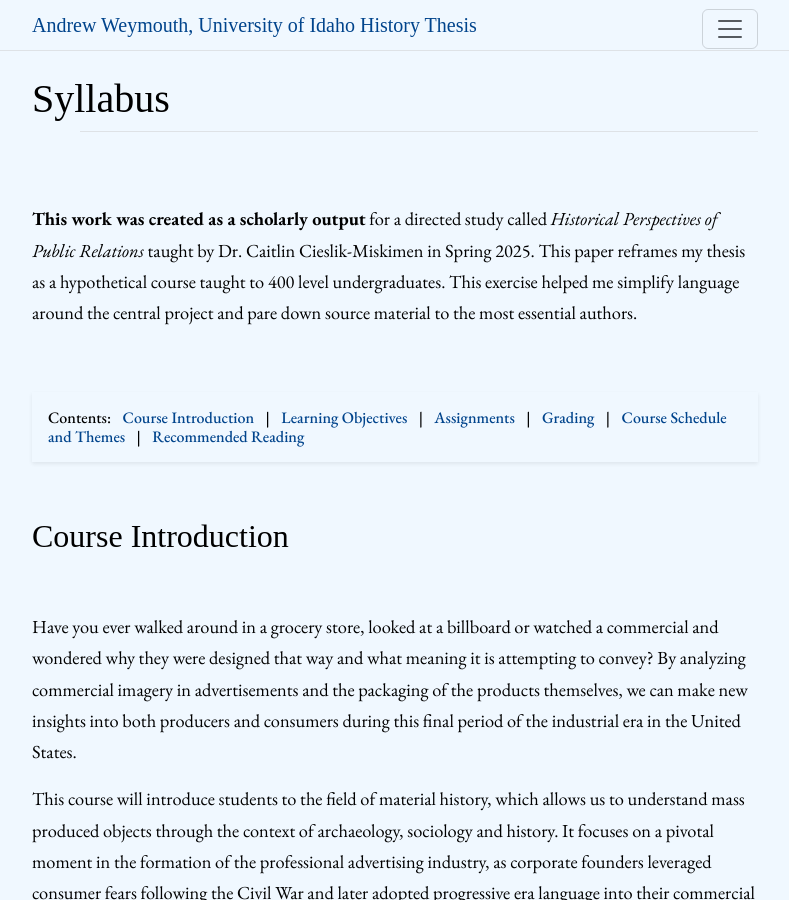
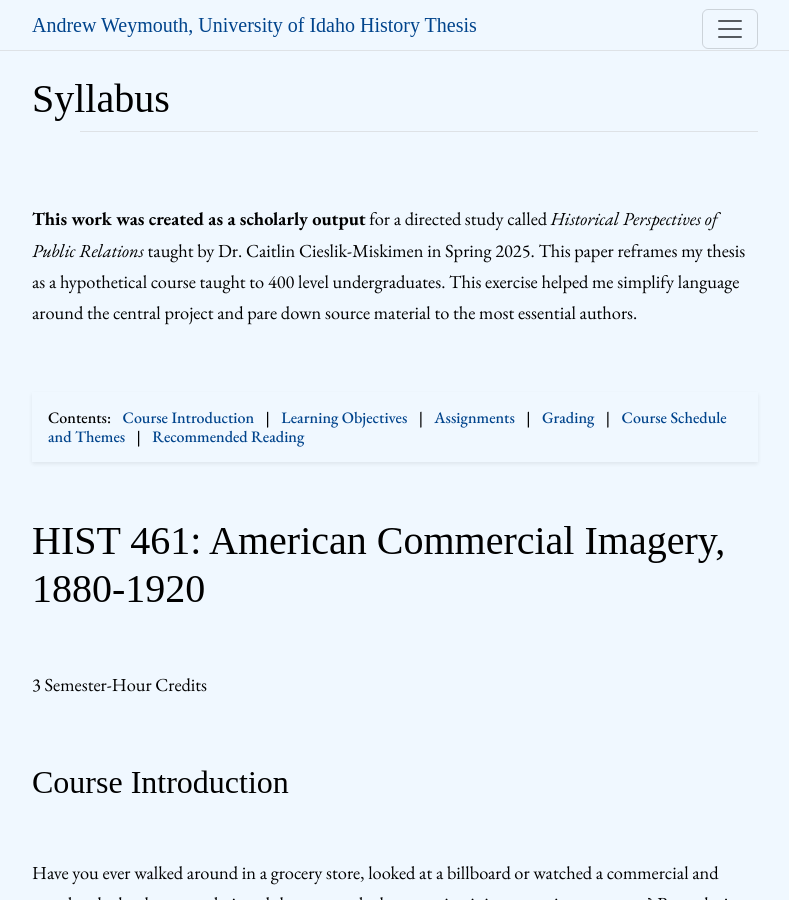
Before and after one commit to aweymo-ui/thesis, a Jekyll site: the page built from content/3_syllabus.md, in a window 1280 px wide and 900 px high. Shown: the whole window, without its empty margins (245-1034 px from the left). Built offline with Jekyll 4.4.1, drawn with Linux system fonts in a browser that asks for light colours; some web fonts are replaced.

Commit message:
add title to syllabus

```diff
--- a/content/3_syllabus.md
+++ b/content/3_syllabus.md
@@ -12,6 +12,14 @@ __This work was created as a scholarly output__ for a directed study called _His
 <br>
 
 {% include feature/nav-menu.html sections="Course Introduction;Learning Objectives;Assignments;Grading;Course Schedule and Themes;Recommended Reading" %}
+
+<br>
+
+# HIST 461: American Commercial Imagery, 1880-1920
+
+<br>
+
+3 Semester-Hour Credits
 
 <br>
 
```
